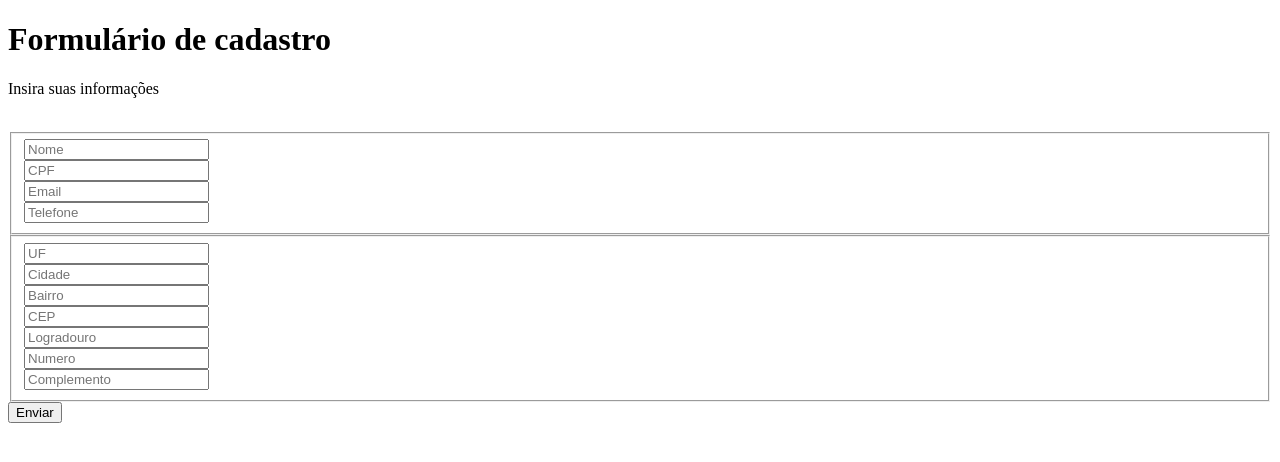
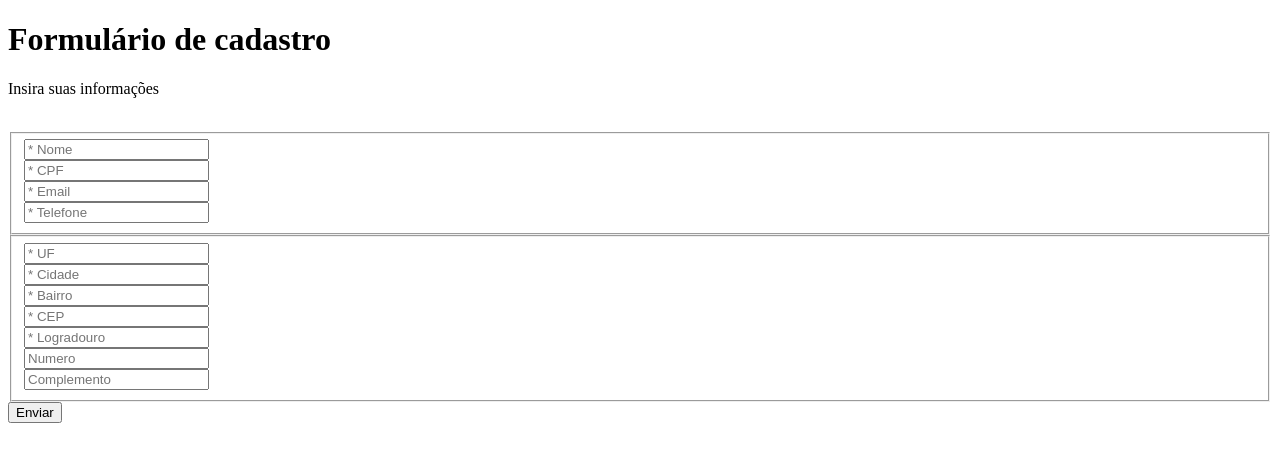
Before and after one commit to YuriCesar73/Pweb_Clinica_React, a React (Vite) app in the folder clinica/: page / in a window 1280 px wide. Shown: the top 462 px of the page. Built offline with nearby package versions, Linux system fonts and the light colour scheme.

Commit message:
Formulário de paciente aprimorado

```diff
--- a/clinica/src/components/formulario/index.jsx
+++ b/clinica/src/components/formulario/index.jsx
@@ -1,5 +1,5 @@
 
-function Formulario() {
+function FormularioPaciente() {
     const onSubmit = () => {};
 
     return(
@@ -11,54 +11,54 @@ function Formulario() {
                 <fieldset>
                     <div>
                         <label htmlFor="Nome"></label>
-                        <input type="text" placeholder="Nome" id="nome" />
+                        <input type="text" placeholder="* Nome" id="nome" required/>
                     </div>
 
                     <div>
                         <label htmlFor="CPF"></label>
-                        <input type="text" placeholder="CPF" id="cpf" />
+                        <input type="text" placeholder="* CPF" id="cpf" required/>
                     </div>
 
                     <div>
                         <label htmlFor="Email"></label>
-                        <input type="email" placeholder="Email" id="email" />
+                        <input type="email" placeholder="* Email" id="email" required/>
                     </div>
 
                     <div>
                         <label htmlFor="Telefone"></label>
-                        <input type="text" placeholder="Telefone" id="telefone" />
+                        <input type="text" placeholder="* Telefone" id="telefone" required/>
                     </div>
                 </fieldset>
 
                 <fieldset>
                     <div>
                         <label htmlFor="UF"></label>
-                        <input type="text" placeholder="UF" id="UF" />
+                        <input type="text" placeholder="* UF" id="UF" required/>
                     </div>
 
                     <div>
                         <label htmlFor="Cidade"></label>
-                        <input type="text" placeholder="Cidade" id="Cidade" />
+                        <input type="text" placeholder="* Cidade" id="Cidade" required/>
                     </div>
 
                     <div>
                         <label htmlFor="Bairro"></label>
-                        <input type="text" placeholder="Bairro" id="Bairro" />
+                        <input type="text" placeholder="* Bairro" id="Bairro" required/>
                     </div>
 
                     <div>
                         <label htmlFor="CEP"></label>
-                        <input type="text" placeholder="CEP" id="CEP" />
+                        <input type="text" placeholder="* CEP" id="CEP" required/>
                     </div>
 
                     <div>
                         <label htmlFor="Logradouro"></label>
-                        <input type="text" placeholder="Logradouro" id="Logradouro" />
+                        <input type="text" placeholder="* Logradouro" id="Logradouro" required/>
                     </div>
 
                     <div>
                         <label htmlFor="Numero"></label>
-                        <input type="number" placeholder="Numero" id="Numero" />
+                        <input type="number" placeholder="Numero" id="Numero"/>
                     </div>
 
                     <div>
@@ -72,7 +72,7 @@ function Formulario() {
         </div>
     )
 
-}export default Formulario;
+}export default FormularioPaciente;
 
 
 /*
```
